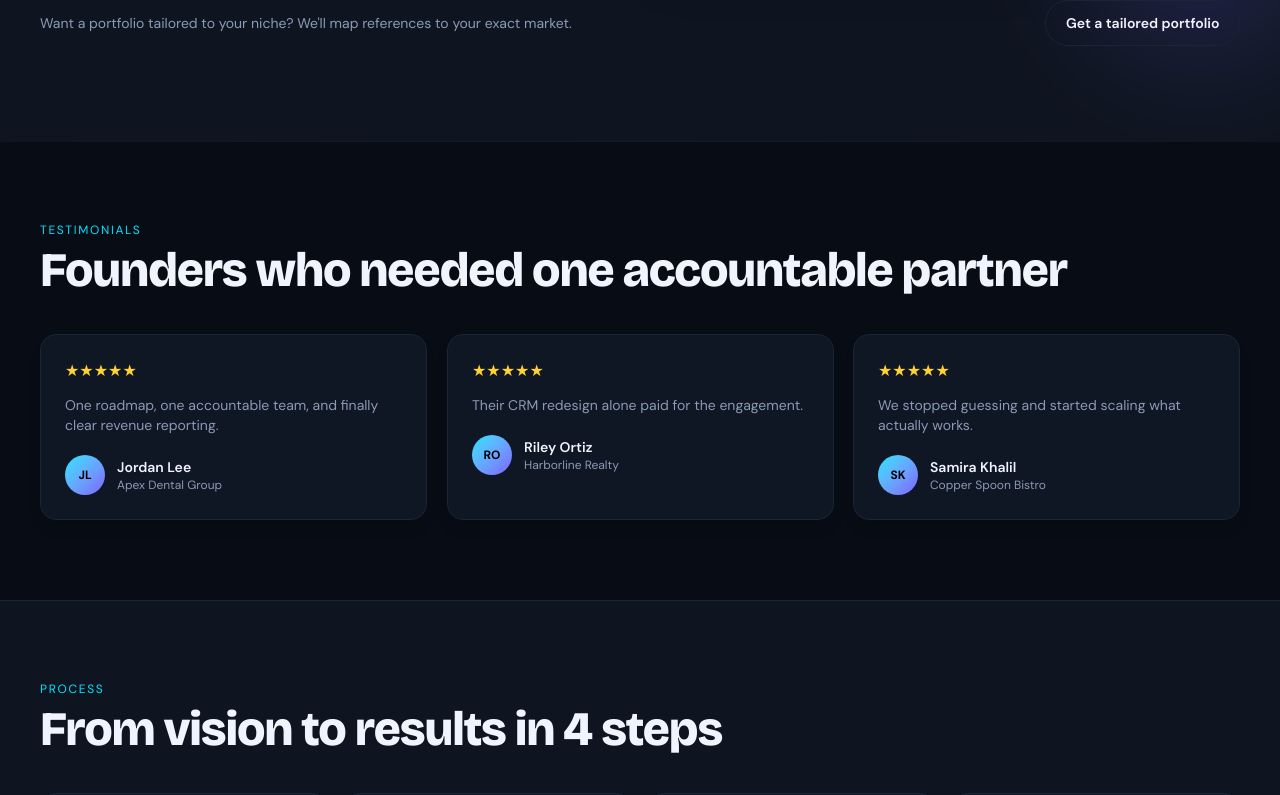
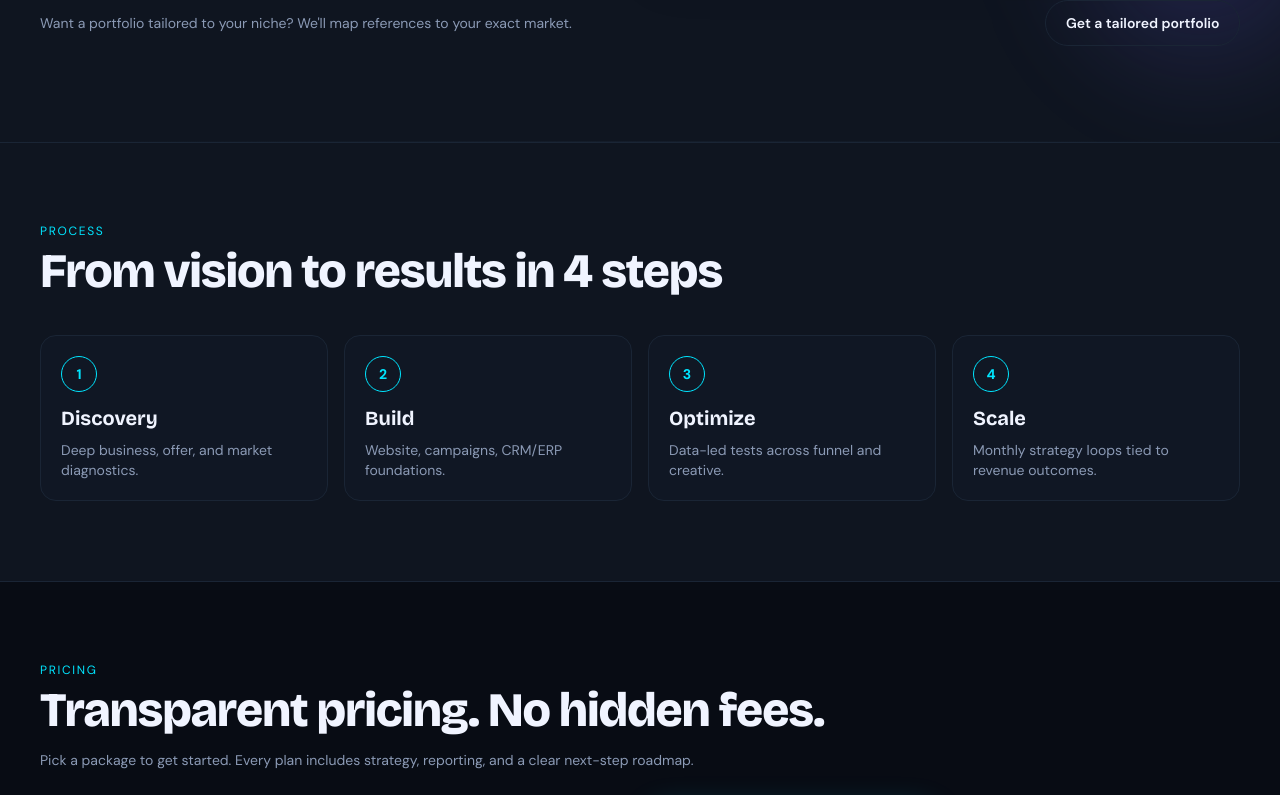
Before and after one commit to mahmoodatef998-glitch/PIXEL-AGENCY, a Next.js app: page / in a window 1280 px wide. Shown: the part 4527-5322 px from the top of the page. Built offline with nearby package versions, Linux system fonts and the light colour scheme; no server answers; the database is empty.

Commit message:
Remove fake testimonials section from homepage
Drops the fabricated "Founders who needed one accountable partner"
quotes along with their data and prop plumbing, and renames the
remaining component to OurWorkSection now that it's just the
portfolio showcase.

```diff
--- a/app/(marketing)/page.tsx
+++ b/app/(marketing)/page.tsx
@@ -1,11 +1,11 @@
 import { getBlogPosts, getHomepageContent } from "@/lib/content";
 import { buildFaqSchema, jsonLdScript } from "@/lib/json-ld";
 import { siteConfig } from "@/lib/site-config";
-import { CaseAndTestimonials } from "@/sections/case-testimonial-section";
 import { ContactSection } from "@/sections/contact-section";
 import { FaqAndBlogSection } from "@/sections/faq-blog-section";
 import { FeaturedBuildSection } from "@/sections/featured-build-section";
 import { HeroSection } from "@/sections/hero-section";
+import { OurWorkSection } from "@/sections/our-work-section";
 import { PricingSection, ProcessSection } from "@/sections/process-pricing-section";
 import { ServicesSection } from "@/sections/services-section";
 
@@ -38,7 +38,7 @@ export default async function HomePage() {
         <HeroSection tools={data.tools} />
         <FeaturedBuildSection />
         <ServicesSection services={data.services} />
-        <CaseAndTestimonials portfolioProjects={data.portfolioProjects} testimonials={data.testimonials} />
+        <OurWorkSection portfolioProjects={data.portfolioProjects} />
         <ProcessSection />
         <PricingSection pricingPlans={data.pricingPlans} agencyComparison={data.agencyComparison} />
         <FaqAndBlogSection faqs={data.faqItems} posts={posts} />
--- a/content/site-content.ts
+++ b/content/site-content.ts
@@ -224,27 +224,6 @@ export const blogPosts: BlogPost[] = [
   }
 ];
 
-export const testimonials = [
-  {
-    name: "Jordan Lee",
-    company: "Apex Dental Group",
-    quote: "One roadmap, one accountable team, and finally clear revenue reporting.",
-    initials: "JL"
-  },
-  {
-    name: "Riley Ortiz",
-    company: "Harborline Realty",
-    quote: "Their CRM redesign alone paid for the engagement.",
-    initials: "RO"
-  },
-  {
-    name: "Samira Khalil",
-    company: "Copper Spoon Bistro",
-    quote: "We stopped guessing and started scaling what actually works.",
-    initials: "SK"
-  }
-];
-
 export const faqItems = [
   {
     q: "What makes PixelPulse different from typical agencies?",
--- a/lib/content.ts
+++ b/lib/content.ts
@@ -6,7 +6,6 @@ import {
   pricingPlans,
   services,
   siteStats,
-  testimonials,
   tools
 } from "@/content/site-content";
 import { isCmsEnabled } from "@/cms/sanity";
@@ -102,7 +101,6 @@ export async function getHomepageContent() {
     tools,
     services: await getServices(),
     portfolioProjects: await getPortfolioProjects(),
-    testimonials,
     faqItems,
     pricingPlans,
     agencyComparison
--- a/sections/case-testimonial-section.tsx
+++ b/sections/our-work-section.tsx
@@ -5,19 +5,12 @@ import Image from "next/image";
 import { ArrowRight, Sparkles } from "lucide-react";
 import { Button } from "@/components/ui/button";
 
-export function CaseAndTestimonials({
-  portfolioProjects,
-  testimonials
-}: {
-  portfolioProjects: PortfolioProject[];
-  testimonials: { name: string; company: string; quote: string; initials: string }[];
-}) {
+export function OurWorkSection({ portfolioProjects }: { portfolioProjects: PortfolioProject[] }) {
   const showcaseCards = portfolioProjects.slice(0, 4);
   const provenProjectsCount = portfolioProjects.filter((p) => !p.isPlaceholder).length;
 
   return (
-    <>
-      <section id="case-studies" className="relative overflow-hidden bg-surface py-20 md:py-24">
+    <section id="case-studies" className="relative overflow-hidden bg-surface py-20 md:py-24">
         <div
           aria-hidden
           className="pointer-events-none absolute -left-28 top-8 size-[24rem] rounded-full bg-[radial-gradient(circle,rgba(255,214,120,0.18)_0%,rgba(255,214,120,0)_72%)] blur-2xl"
@@ -116,34 +109,5 @@ export function CaseAndTestimonials({
           </div>
         </div>
       </section>
-
-      <section className="container py-20">
-        <Reveal>
-          <p className="text-xs uppercase tracking-[0.14em] text-accent">Testimonials</p>
-          <h2 className="mt-2 font-display text-3xl md:text-5xl font-extrabold tracking-tight">
-            Founders who needed one accountable partner
-          </h2>
-        </Reveal>
-        <div className="mt-10 grid gap-5 md:grid-cols-3">
-          {testimonials.map((item, i) => (
-            <Reveal key={item.name} delay={i * 0.06}>
-              <article className="h-full rounded-2xl border border-border bg-surface2/80 p-6 will-change-transform shadow-lg">
-                <p className="text-amber-300">★★★★★</p>
-                <p className="mt-3 text-sm text-muted">{item.quote}</p>
-                <div className="mt-5 flex items-center gap-3">
-                  <div className="inline-flex size-10 items-center justify-center rounded-full bg-gradient-to-br from-accent to-purple text-xs font-bold text-black">
-                    {item.initials}
-                  </div>
-                  <div>
-                    <p className="text-sm font-semibold">{item.name}</p>
-                    <p className="text-xs text-muted">{item.company}</p>
-                  </div>
-                </div>
-              </article>
-            </Reveal>
-          ))}
-        </div>
-      </section>
-    </>
   );
 }
```
